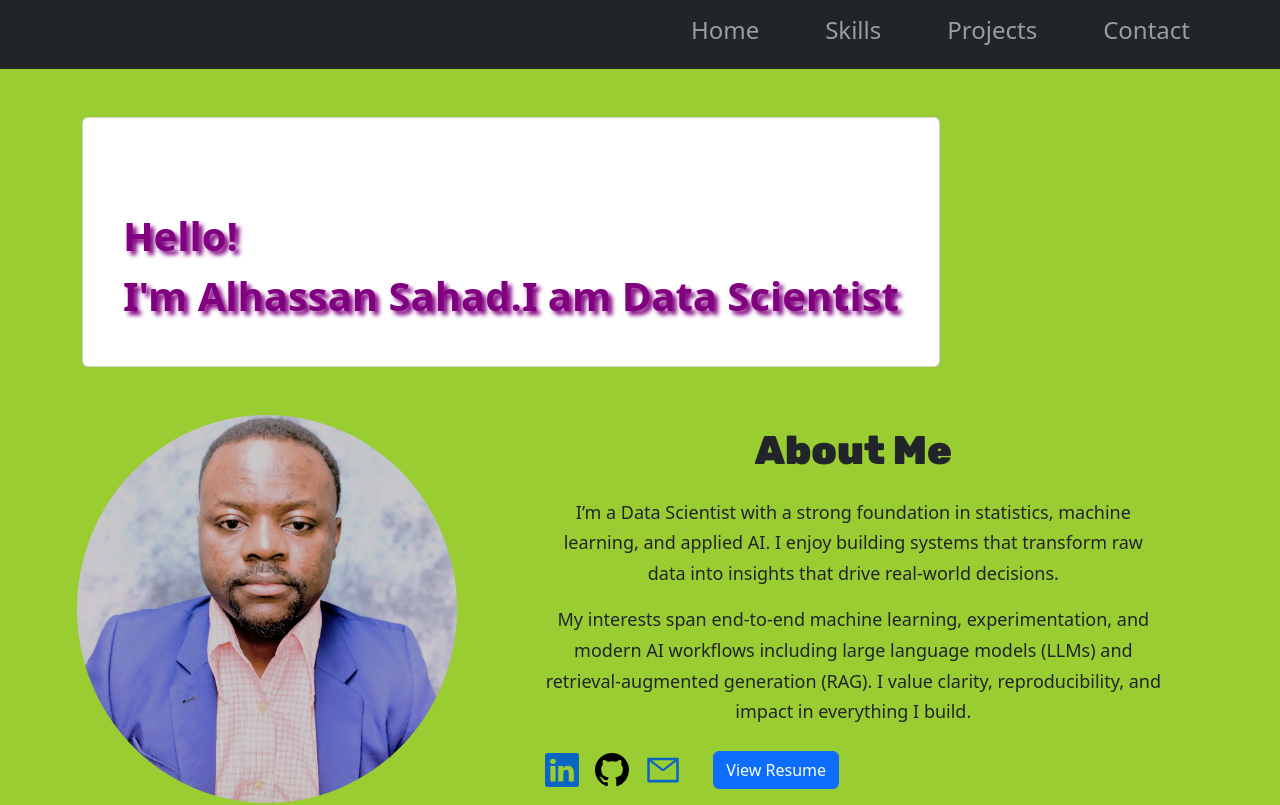
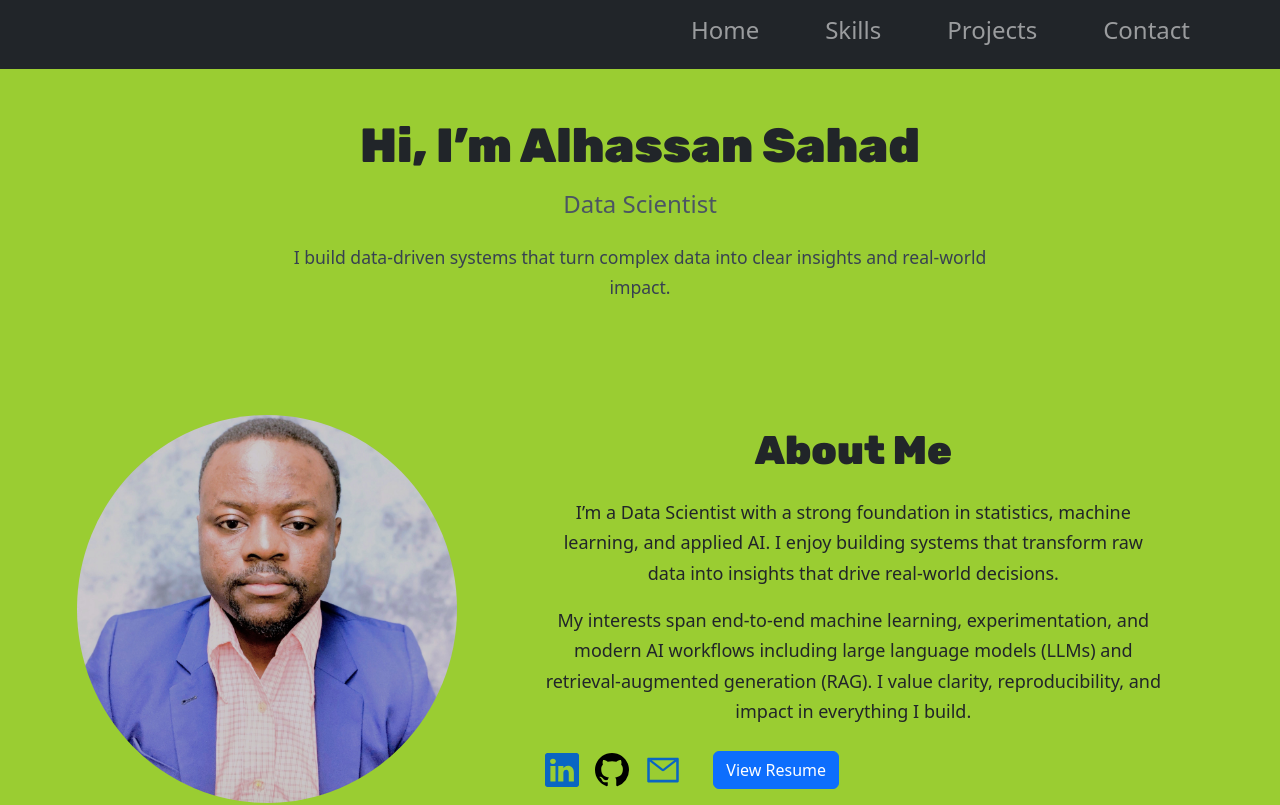
Before and after one commit to asahad/personal-portfolio-website, a React (Vite) app: page / in a window 1280 px wide. Shown: the top 805 px of the page. Built offline with nearby package versions, Linux system fonts and the light colour scheme.

Commit message:
Update Cover

```diff
--- a/src/components/Cover.jsx
+++ b/src/components/Cover.jsx
@@ -1,56 +1,44 @@
-import { Card, Container } from "react-bootstrap";
-import { useState, useEffect } from "react";
-import "../App.css";
+import { Container } from "react-bootstrap";
 
 const Cover = () => {
-  const [typedText, setTypedText] = useState("");
-  const originalText =
-    "Hello!\nI'm Alhassan Sahad.I am Data Scientist";
+  return (
+    <Container className="pt-5 pb-5 text-center">
+      <h1
+        style={{
+          fontSize: "3rem",
+          fontWeight: "900",
+          fontFamily: "Rubik",
+          lineHeight: "1.2",
+        }}
+      >
+        Hi, I’m Alhassan Sahad
+      </h1>
 
-  useEffect(() => {
-    let charIndex = 5;
-    const typingInterval = setInterval(() => {
-      if (charIndex <= originalText.length) {
-        setTypedText(originalText.slice(0, charIndex));
-        charIndex++;
-      } else {
-        clearInterval(typingInterval);
-      }
-    }, 30);
+      <h2
+        className="mt-3"
+        style={{
+          fontSize: "1.5rem",
+          fontWeight: "400",
+          color: "#4b5563",
+        }}
+      >
+        Data Scientist
+      </h2>
 
-    return () => clearInterval(typingInterval);
-  }, []);
-
-  return (
-    <>
-      <Container className="pt-5 d-none d-md-flex">
-        <Card className="d-flex flex-row align-items-center custom-card pt-5">
-          <Card.Body>
-            <Card.Text
-              className="p-4 cover-text"
-              style={{
-                fontSize: "40px",
-                color: "purple",
-                textShadow: "4px 4px 4px",
-              }}
-            >
-              {typedText}
-            </Card.Text>
-          </Card.Body>
-        </Card>
-      </Container>
-
-      <Container className="pt-5 d-md-none">
-        <Card className="no-background-border">
-          <Card.Text
-            className="cover-text text-center"
-            style={{ height: "200px" }}
-          >
-            {typedText}
-          </Card.Text>
-        </Card>
-      </Container>
-    </>
+      <p
+        className="mt-4 mx-auto"
+        style={{
+          maxWidth: "700px",
+          fontSize: "1.1rem",
+          lineHeight: "1.7",
+          color: "#374151",
+        }}
+      >
+        I build data-driven systems that turn complex data into
+        clear insights and real-world impact.
+      </p>
+    </Container>
   );
 };
+
 export default Cover;
```
